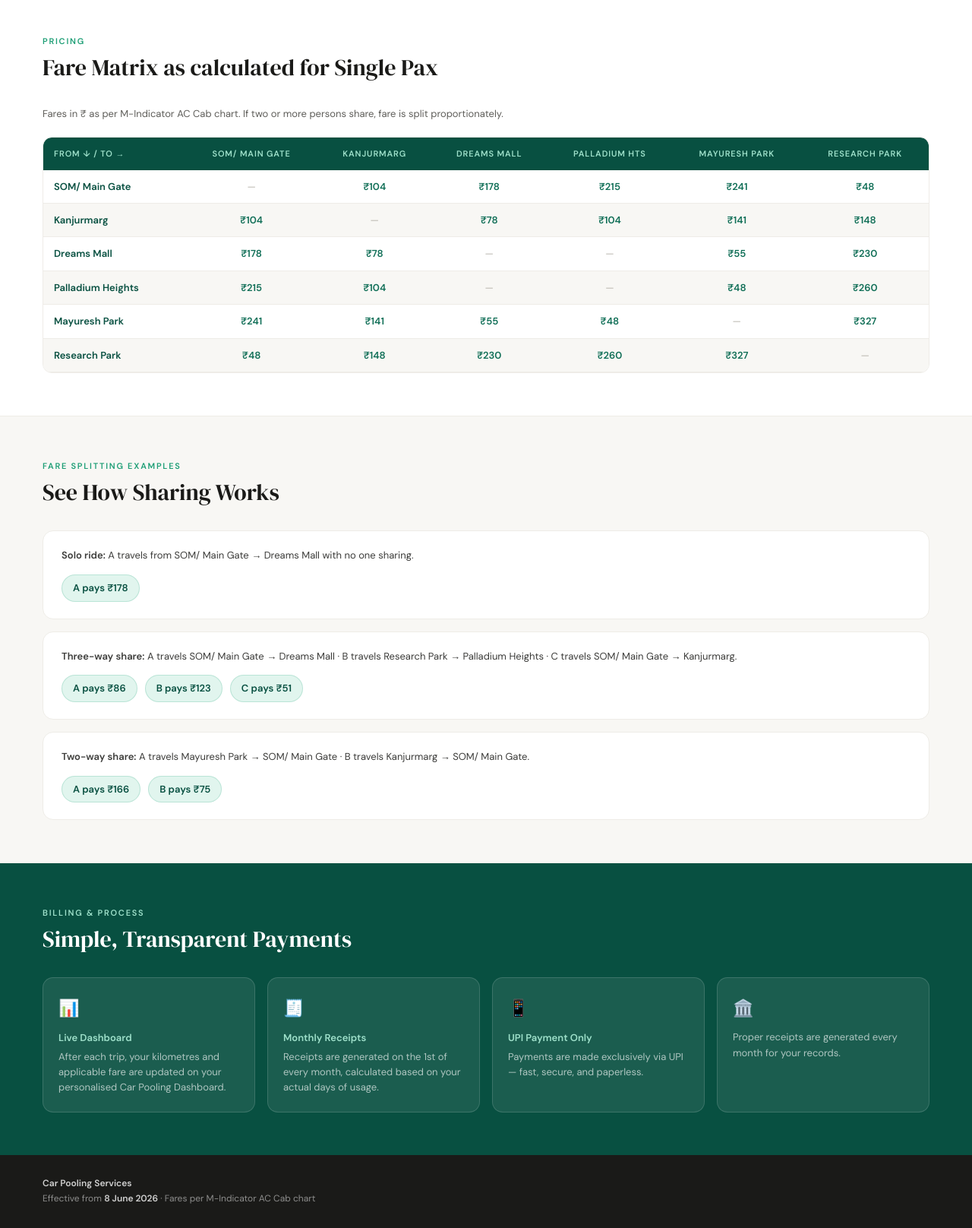
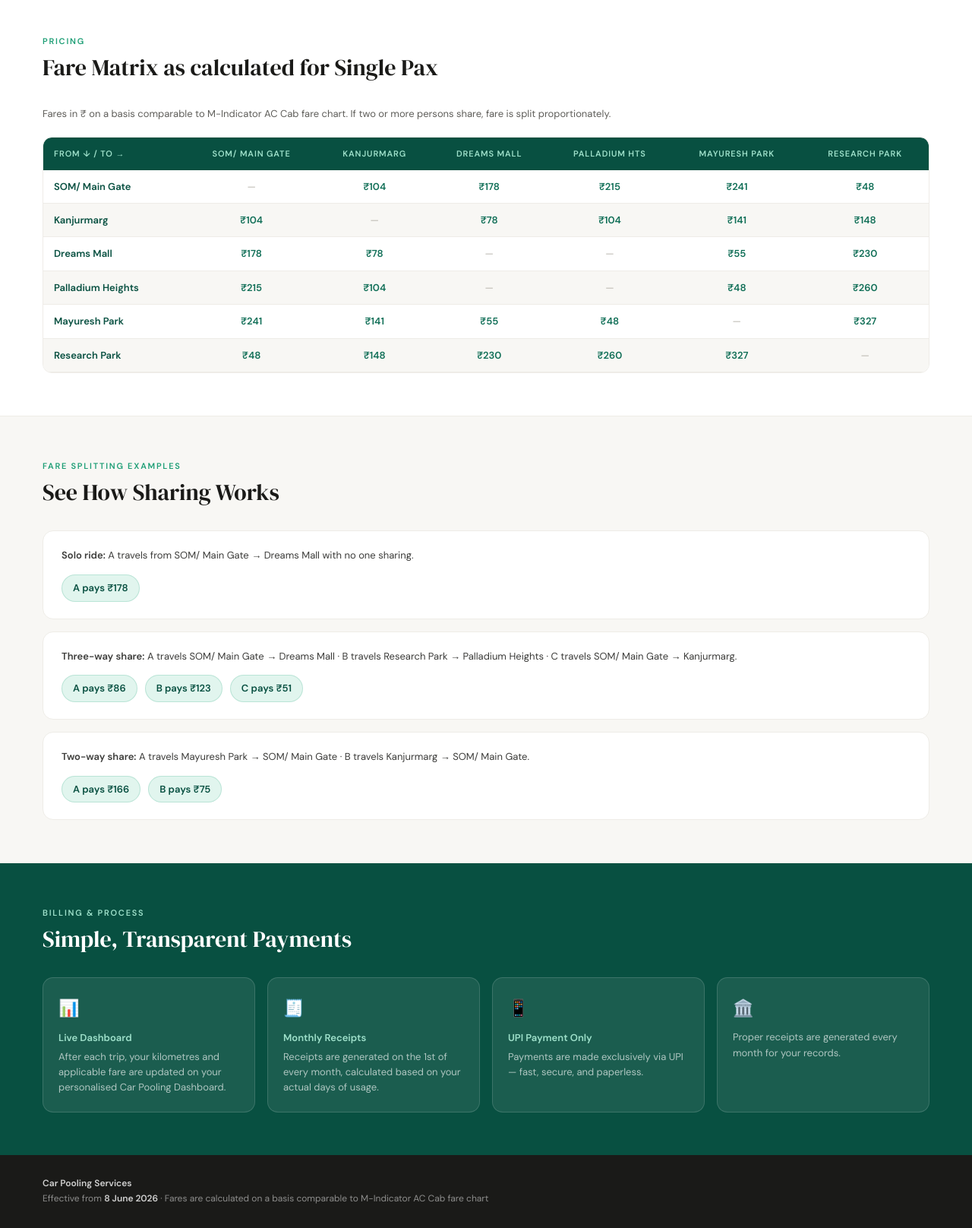
Before and after one commit to tejaseee-ops/tejascarpool, a plain HTML site: page index.html in a window 1280 px wide. Shown: the part 1080-2696 px from the top of the page at 76% size. Drawn offline with Linux system fonts and the light colour scheme.

Commit message:
Update index.html

```diff
--- a/index.html
+++ b/index.html
@@ -497,7 +497,7 @@
 <div class="section fare-section">
   <div class="section-label">Pricing</div>
   <div class="section-title">Fare Matrix as calculated for Single Pax </div>
-  <p style="font-size:13px; color:#5F5E5A; margin-bottom:20px;">Fares in ₹ as per M-Indicator AC Cab chart. If two or more persons share, fare is split proportionately.</p>
+  <p style="font-size:13px; color:#5F5E5A; margin-bottom:20px;">Fares in ₹ on a basis comparable to M-Indicator AC Cab fare chart. If two or more persons share, fare is split proportionately.</p>
   <div class="table-wrap">
     <table>
       <thead>
@@ -641,7 +641,7 @@
 <!-- FOOTER -->
 <div class="footer">
   <div><strong>Car Pooling Services</strong>
-  <div>Effective from <strong>8 June 2026</strong> · Fares per M-Indicator AC Cab chart </div>
+  <div>Effective from <strong>8 June 2026</strong> · Fares are calculated on a basis comparable to M-Indicator AC Cab fare chart </div>
 </div>
 
 </body>
```
